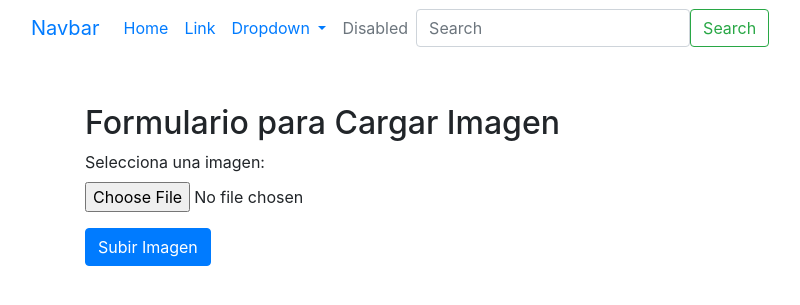
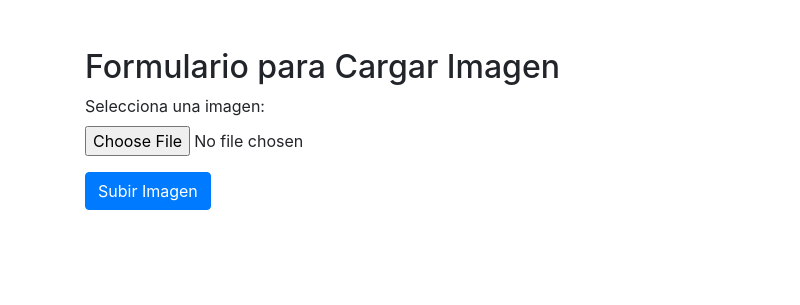
Before and after one commit to his4herhandez/ec2-instance, a PHP site: page / in a window 1280 px wide. Shown: the top 305 px of the page, without its empty margins (0-800 px from the left). Run offline with PHP 8.4, Linux system fonts and the light colour scheme.

Commit message:
Revert "drop webhook log table and create navbar"
This reverts commit 81adea38a0843635737ff1cdd3b150342fdea34d.

```diff
--- a/public/index.php
+++ b/public/index.php
@@ -1,6 +1,5 @@
 <!DOCTYPE html>
 <html lang="es">
-
 <head>
     <meta charset="UTF-8">
     <meta name="viewport" content="width=device-width, initial-scale=1.0">
@@ -8,49 +7,7 @@
     <!-- Bootstrap CSS -->
     <link href="https://stackpath.bootstrapcdn.com/bootstrap/4.5.2/css/bootstrap.min.css" rel="stylesheet">
 </head>
-
 <body>
-    <nav class="navbar navbar-expand-lg bg-body-tertiary">
-        <div class="container-fluid">
-            <a class="navbar-brand" href="#">Navbar</a>
-            <button class="navbar-toggler" type="button" data-bs-toggle="collapse"
-                data-bs-target="#navbarSupportedContent" aria-controls="navbarSupportedContent" aria-expanded="false"
-                aria-label="Toggle navigation">
-                <span class="navbar-toggler-icon"></span>
-            </button>
-            <div class="collapse navbar-collapse" id="navbarSupportedContent">
-                <ul class="navbar-nav me-auto mb-2 mb-lg-0">
-                    <li class="nav-item">
-                        <a class="nav-link active" aria-current="page" href="#">Home</a>
-                    </li>
-                    <li class="nav-item">
-                        <a class="nav-link" href="#">Link</a>
-                    </li>
-                    <li class="nav-item dropdown">
-                        <a class="nav-link dropdown-toggle" href="#" role="button" data-bs-toggle="dropdown"
-                            aria-expanded="false">
-                            Dropdown
-                        </a>
-                        <ul class="dropdown-menu">
-                            <li><a class="dropdown-item" href="#">Action</a></li>
-                            <li><a class="dropdown-item" href="#">Another action</a></li>
-                            <li>
-                                <hr class="dropdown-divider">
-                            </li>
-                            <li><a class="dropdown-item" href="#">Something else here</a></li>
-                        </ul>
-                    </li>
-                    <li class="nav-item">
-                        <a class="nav-link disabled" aria-disabled="true">Disabled</a>
-                    </li>
-                </ul>
-                <form class="d-flex" role="search">
-                    <input class="form-control me-2" type="search" placeholder="Search" aria-label="Search">
-                    <button class="btn btn-outline-success" type="submit">Search</button>
-                </form>
-            </div>
-        </div>
-    </nav>
     <div class="container mt-5">
         <h2>Formulario para Cargar Imagen</h2>
         <form method="post" enctype="multipart/form-data">
@@ -64,16 +21,15 @@
 
     <div class="container mt-5">
         <?php
-        use App\Controllers\ImageController;
-        $imageController = new ImageController();
-        $imageController->uploadImage();
+            use App\Controllers\ImageController;
+            $imageController = new ImageController();
+            $imageController->uploadImage();
         ?>
     </div>
     <!-- Bootstrap JS and dependencies -->
     <script src="https://code.jquery.com/jquery-3.5.1.slim.min.js"></script>
     <script src="https://cdn.jsdelivr.net/npm/@popperjs/core@2.9.3/dist/umd/popper.min.js"></script>
     <script src="https://stackpath.bootstrapcdn.com/bootstrap/4.5.2/js/bootstrap.min.js"></script>
-    <script src="./public/index.js?v=<?php echo rand(); ?>"></script>
+	<script src="./public/index.js?v=<?php echo rand(); ?>"></script>
 </body>
-
 </html>
```
Also changed, not shown: database/migrations/2024_06_27_1158500_drop_clip_webhook_log_table.php (deleted).
